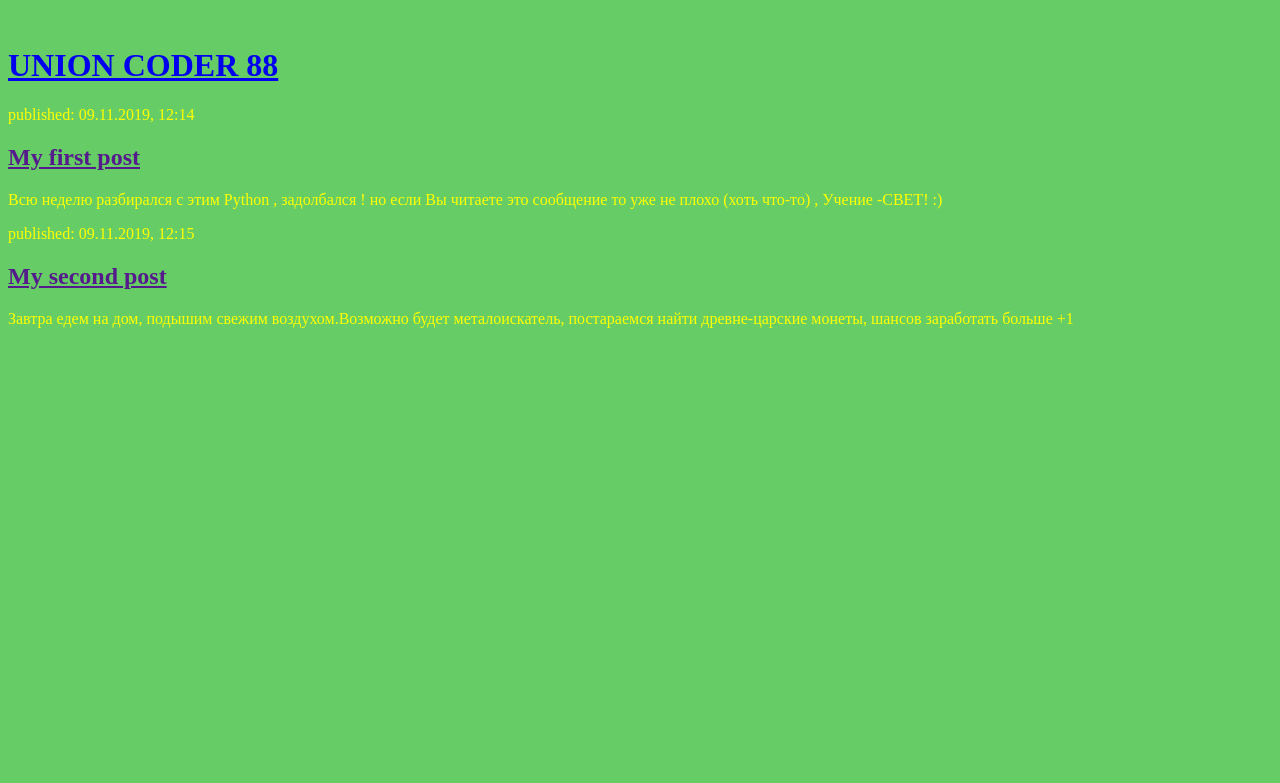
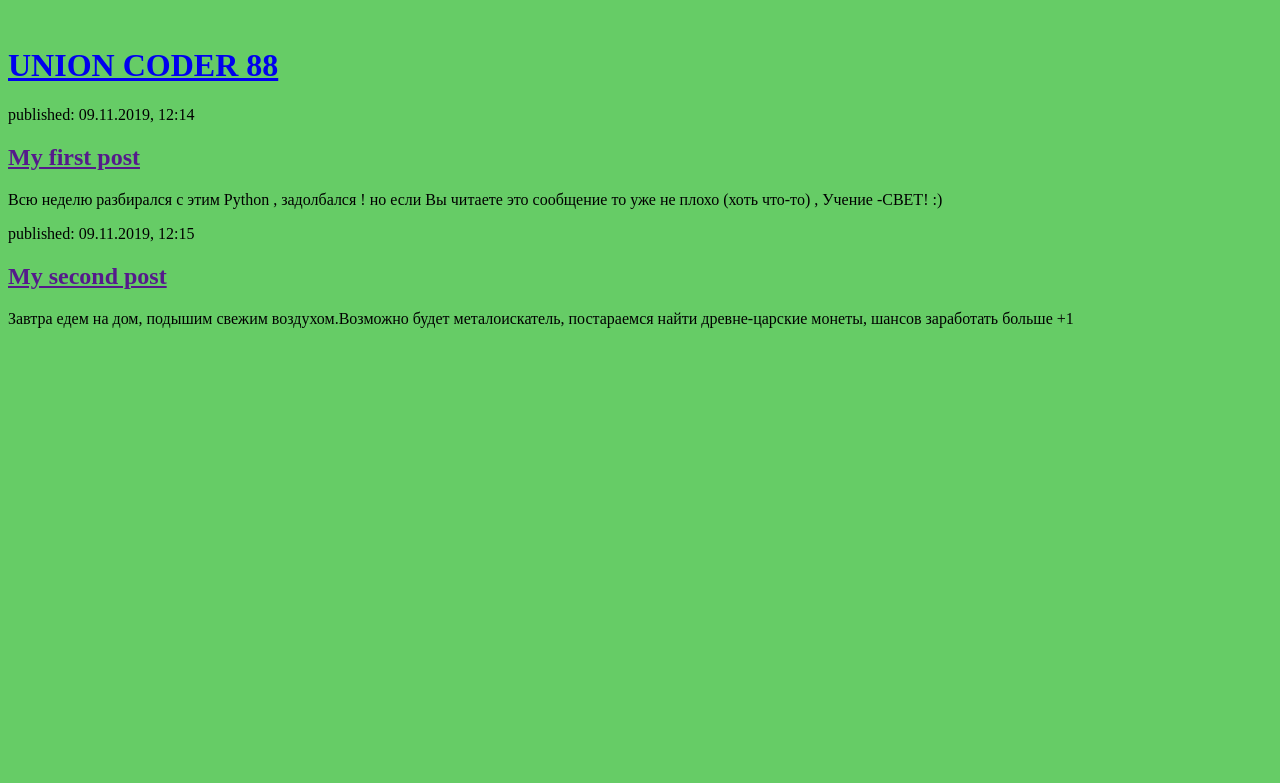
Before and after one commit to chak1988/my-first-blog, a Django app: page / in a window 1280 px wide. Shown: the top 783 px of the page. Run offline with Django 3.2, Linux system fonts and the light colour scheme.

Commit message:
Changed the HTML for the site.

```diff
--- a/blog/templates/blog/post_list.html
+++ b/blog/templates/blog/post_list.html
@@ -2,8 +2,8 @@
     <head>
         <title>chak 88 blog</title>
     </head>
-    <body style="color:Yellow; background-color:#66cc66">
-      <marquee behavior="scroll" direction="left">UNIQUE88 X BET закинь бабло на карту привата 68347632467652 и ВЫИГРАЙ 10000$</marquee>
+    <body style="color:Black; background-color:#66cc66">
+      <marquee behavior="scroll" direction="left">UNIQUE88 X BET закинь бабло на карту привата 683444447652 и ВЫИГРАЙ 20000$</marquee>
 
         <div>
             <h1><a href="/">UNION CODER 88</a></h1>
```
